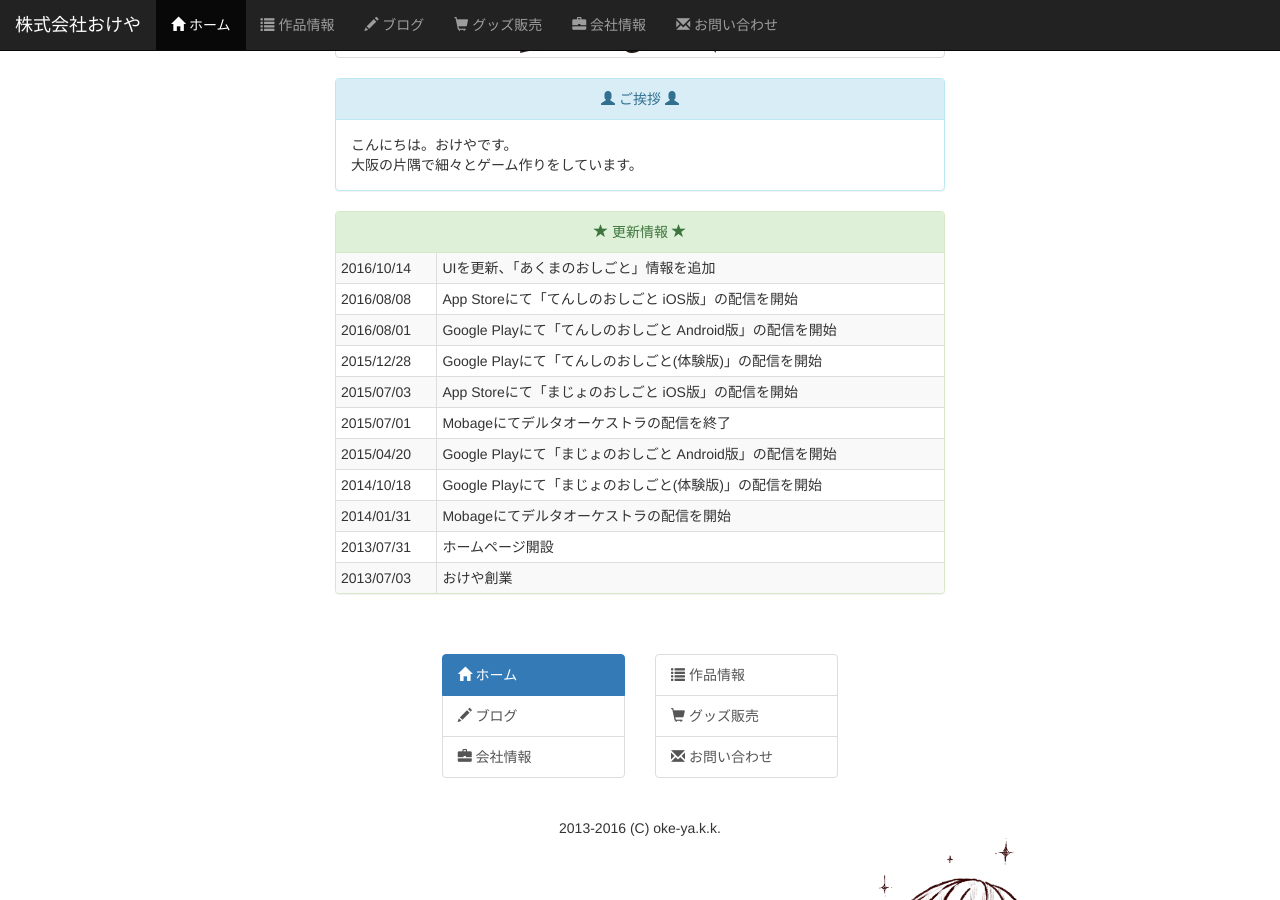
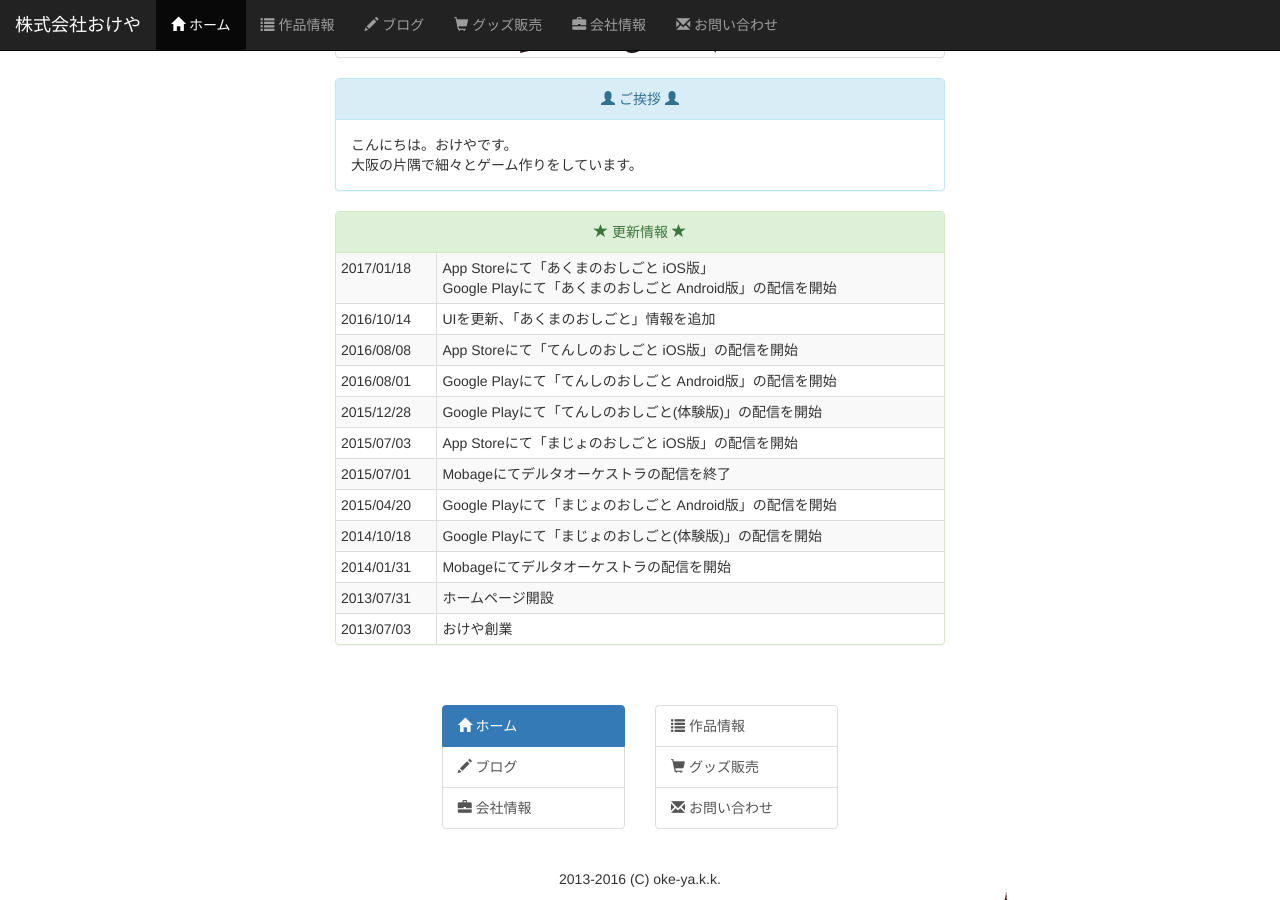
Before and after one commit to oke-ya/oke-ya.github.com, a Jekyll site: the page built from index.html, in a window 1280 px wide and 900 px high, scrolled down 403 px. Built offline with Jekyll 4.4.1, drawn with Linux system fonts in a browser that asks for light colours.

Commit message:
add devil release note.

```diff
--- a/index.html
+++ b/index.html
@@ -31,6 +31,7 @@
       </div>
       <table class="table table-striped table-bordered table-hover table-condensed">
         <tbody>
+          <tr><td>2017/01/18</td><td>App Storeにて「あくまのおしごと iOS版」<br>Google Playにて「あくまのおしごと Android版」の配信を開始</td></tr>
           <tr><td>2016/10/14</td><td>UIを更新、「あくまのおしごと」情報を追加</td></tr>
           <tr><td>2016/08/08</td><td>App Storeにて「てんしのおしごと iOS版」の配信を開始</td></tr>
           <tr><td>2016/08/01</td><td>Google Playにて「てんしのおしごと Android版」の配信を開始</td></tr>
```
